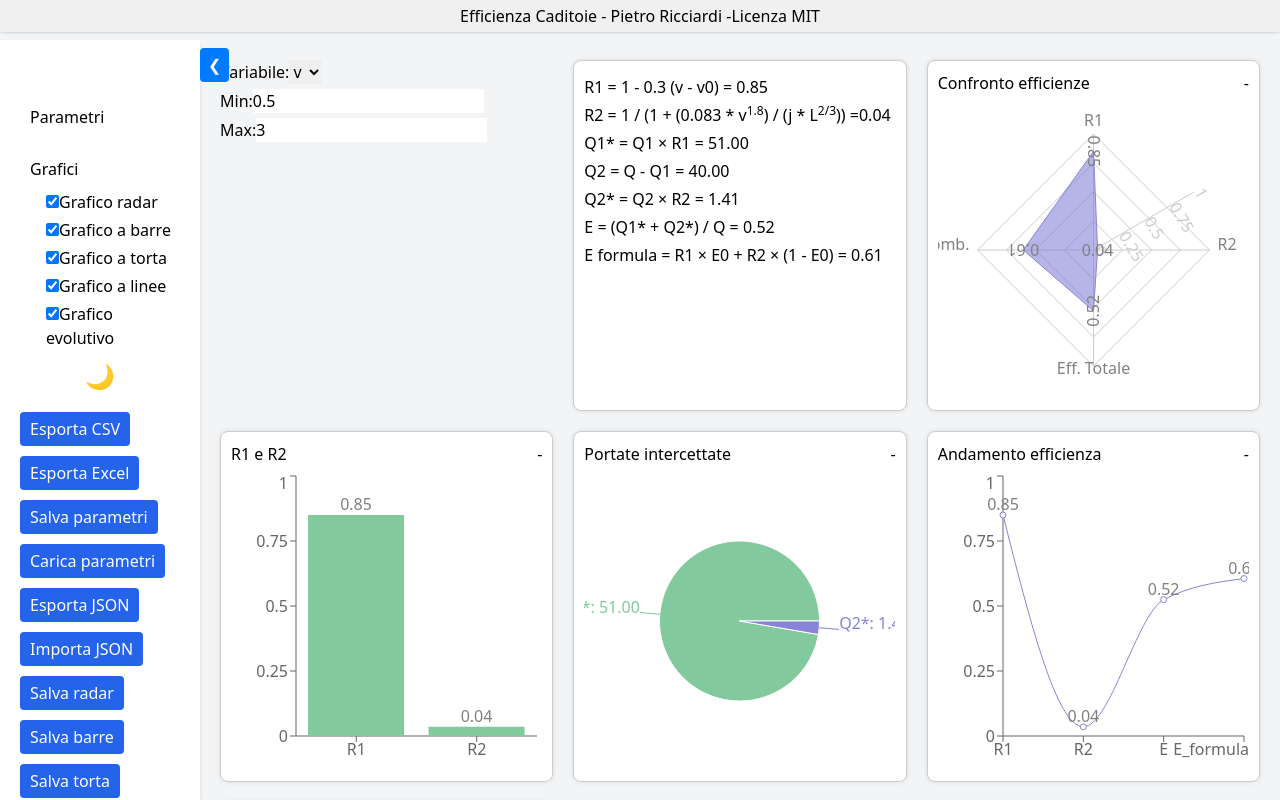
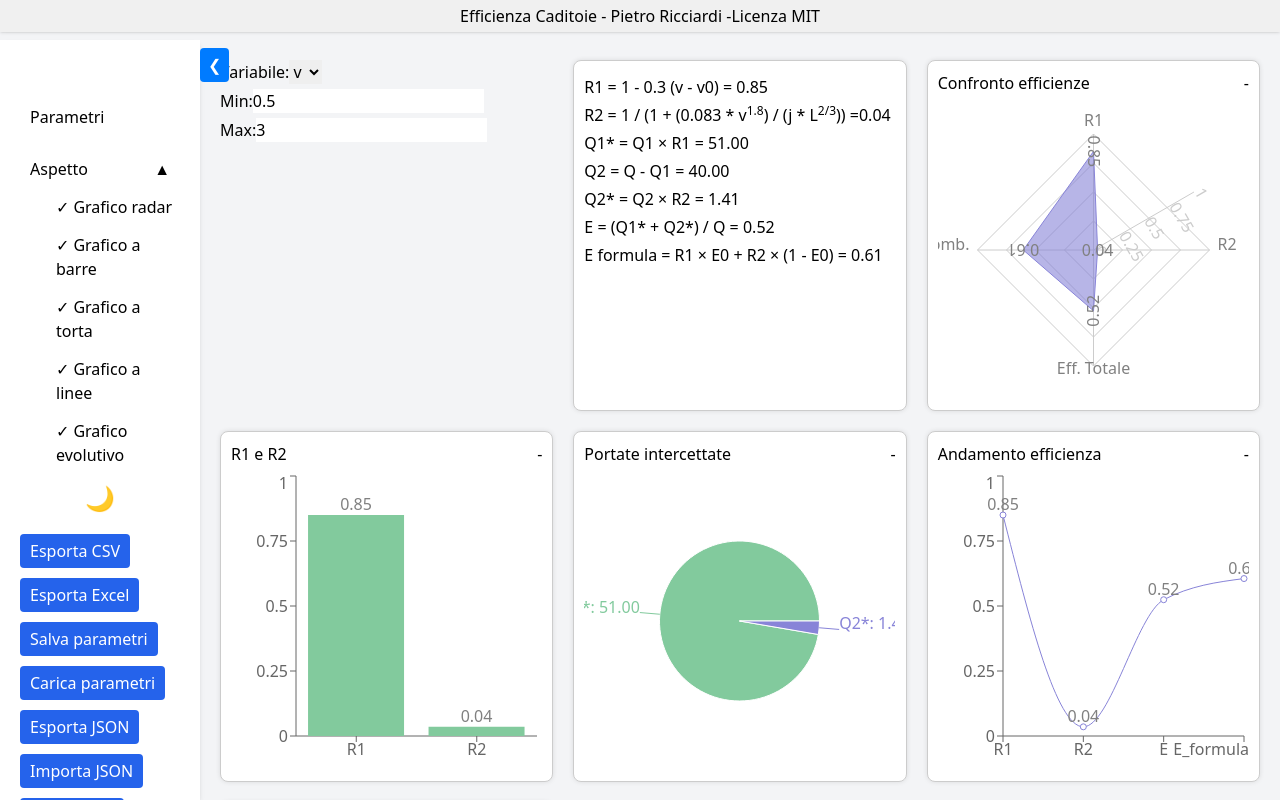
Before and after one commit to Pietro-Ricciardi/Efficienza-Caditoie, a React (Vite) app: page / in a window 1280 px wide. Built offline with nearby package versions, Linux system fonts and the light colour scheme.

Commit message:
Make graphs menu collapsible

```diff
--- a/src/App.css
+++ b/src/App.css
@@ -193,9 +193,13 @@
   text-align: left;
 }
 
-.submenu label {
+.submenu button {
   display: block;
   margin-left: 10px;
+  text-align: left;
+}
+.submenu-item span {
+  margin-right: 4px;
 }
 
 .top-bar {
--- a/src/App.jsx
+++ b/src/App.jsx
@@ -140,6 +140,7 @@ export default function App() {
     line: true,
     evolution: true,
   });
+  const [appearanceOpen, setAppearanceOpen] = useState(true);
 
   const toggleChart = (chart) =>
     setVisibleCharts((c) => ({ ...c, [chart]: !c[chart] }));
@@ -249,10 +250,10 @@ export default function App() {
     activePage === 'graphs'
       ? [
           { key: 'parameters', label: 'Parametri' },
-          { key: 'graphs', label: 'Grafici' },
+          { key: 'graphs', label: 'Aspetto' },
         ]
       : [
-          { key: 'graphs', label: 'Grafici' },
+          { key: 'graphs', label: 'Aspetto' },
           { key: 'parameters', label: 'Parametri' },
         ];
 
@@ -286,53 +287,54 @@ export default function App() {
             item.key === "graphs" ? (
               <div key="graphs" className="graphs-menu">
                 <button
-                  className="px-4 py-2 text-left hover:bg-gray-100 w-full"
-                  onClick={() => setActivePage('graphs')}
+                  className="px-4 py-2 text-left hover:bg-gray-100 w-full flex justify-between"
+                  onClick={() => {
+                    setActivePage('graphs');
+                    setAppearanceOpen((o) => !o);
+                  }}
                 >
                   {item.label}
+                  <span>{appearanceOpen ? '▲' : '▼'}</span>
                 </button>
+                {appearanceOpen && (
                   <div className="submenu ml-4 mt-1 space-y-1">
-                  <label>
-                    <input
-                      type="checkbox"
-                      checked={visibleCharts.radar}
-                      onChange={() => toggleChart('radar')}
-                    />
+                    <button
+                      className="submenu-item w-full text-left flex items-center"
+                      onClick={() => toggleChart('radar')}
+                    >
+                      <span className="w-4">{visibleCharts.radar ? '✓' : ''}</span>
                       Grafico radar
-                  </label>
-                  <label>
-                    <input
-                      type="checkbox"
-                      checked={visibleCharts.bar}
-                      onChange={() => toggleChart('bar')}
-                    />
+                    </button>
+                    <button
+                      className="submenu-item w-full text-left flex items-center"
+                      onClick={() => toggleChart('bar')}
+                    >
+                      <span className="w-4">{visibleCharts.bar ? '✓' : ''}</span>
                       Grafico a barre
-                  </label>
-                  <label>
-                    <input
-                      type="checkbox"
-                      checked={visibleCharts.pie}
-                      onChange={() => toggleChart('pie')}
-                    />
+                    </button>
+                    <button
+                      className="submenu-item w-full text-left flex items-center"
+                      onClick={() => toggleChart('pie')}
+                    >
+                      <span className="w-4">{visibleCharts.pie ? '✓' : ''}</span>
                       Grafico a torta
-                  </label>
-                  <label>
-                    <input
-                      type="checkbox"
-                      checked={visibleCharts.line}
-                      onChange={() => toggleChart('line')}
-                    />
+                    </button>
+                    <button
+                      className="submenu-item w-full text-left flex items-center"
+                      onClick={() => toggleChart('line')}
+                    >
+                      <span className="w-4">{visibleCharts.line ? '✓' : ''}</span>
                       Grafico a linee
-                  </label>
-                  <label>
-                    <input
-                      type="checkbox"
-                      checked={visibleCharts.evolution}
-                      onChange={() => toggleChart('evolution')}
-                    />
+                    </button>
+                    <button
+                      className="submenu-item w-full text-left flex items-center"
+                      onClick={() => toggleChart('evolution')}
+                    >
+                      <span className="w-4">{visibleCharts.evolution ? '✓' : ''}</span>
                       Grafico evolutivo
-                  </label>
+                    </button>
                   </div>
+                )}
               </div>
             ) : (
               <button
```
Also changed, not shown: 1 other file (tests, documents, lock files or other folders). Lines whose indentation alone changed are shown as unchanged.
